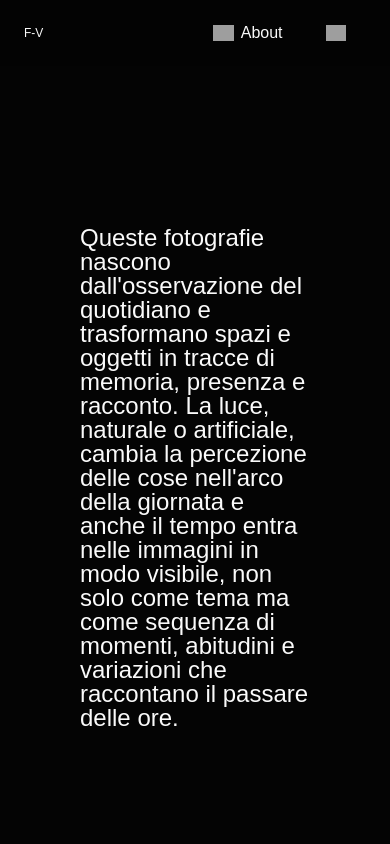
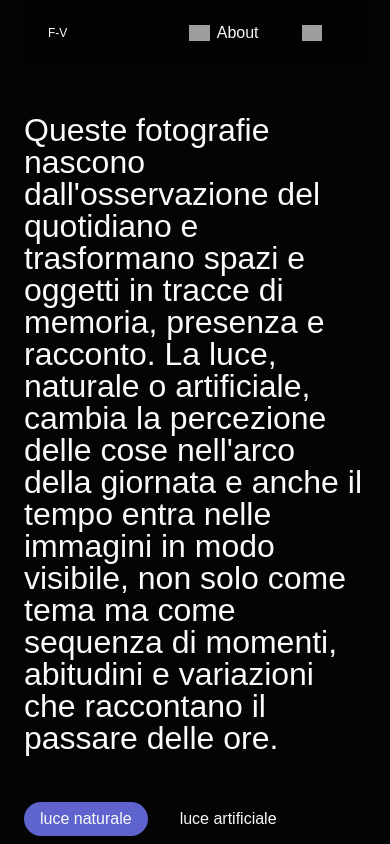
Before and after one commit to fravigevani/2026-02-sveltekit, a SvelteKit app: page / in a window 390 px wide. Shown: the top 844 px of the page. Built offline with nearby package versions, Linux system fonts and the light colour scheme; grey boxes are pictures that could not be loaded; a web font is replaced by a local one.

Commit message:
responsive

```diff
--- a/src/routes/+page.svelte
+++ b/src/routes/+page.svelte
@@ -47,8 +47,8 @@
   }
 
   $effect(() => {
-    if (typeof document !== 'undefined') {
-      document.documentElement.setAttribute('data-theme', $theme);
+    if (typeof document !== "undefined") {
+      document.documentElement.setAttribute("data-theme", $theme);
     }
   });
 </script>
@@ -59,16 +59,21 @@
       <TopBar />
     </div>
 
-    <section class="px-[var(--spacing-12)] py-[var(--spacing-13)] lg:px-[var(--spacing-12)] lg:py-[var(--spacing-13)] md:px-[var(--spacing-7)] md:py-[var(--spacing-12)] sm:px-[var(--spacing-5)] sm:py-[var(--spacing-6)]">
+    <section class="hero-section">
       <p class="hero-text">{heroText}</p>
     </section>
 
-    <section class="px-[var(--spacing-12)] flex flex-col gap-[var(--spacing-7)] lg:px-[var(--spacing-12)] lg:gap-[var(--spacing-7)] md:px-[var(--spacing-7)] md:gap-[var(--spacing-7)] sm:px-[var(--spacing-5)] sm:gap-[var(--spacing-4)]">
+    <section class="content-section">
       <NavigationBar active={selectedFilter} on:change={handleFilterChange} />
 
-      <div class="grid gap-x-[24px] gap-y-[24px] w-full pb-[var(--spacing-12)] grid-cols-2 lg:grid-cols-2 md:grid-cols-1 sm:grid-cols-1 md:gap-x-[24px] md:gap-y-[24px] sm:gap-x-[16px] sm:gap-y-[16px]">
-        {#each selectedFilter === 'luce artificiale' ? cardsLight : cardsDark as card}
-          <Card src={card.src} title={card.title} subtitle={card.subtitle} description={card.description} />
+      <div class="cards-grid">
+        {#each selectedFilter === "luce artificiale" ? cardsLight : cardsDark as card}
+          <Card
+            src={card.src}
+            title={card.title}
+            subtitle={card.subtitle}
+            description={card.description}
+          />
         {/each}
       </div>
     </section>
@@ -82,53 +87,51 @@
 </div>
 
 <style>
+  .page-shell {
+    width: 100%;
+    max-width: 1512px;
+    margin: 0 auto;
+    padding-inline: 24px;
+  }
+
+  .hero-section {
+    padding-block: 48px;
+  }
+
   .hero-text {
+    max-width: 893px;
+    margin: 0;
     font-family: var(--font-primary);
     font-weight: var(--font-weight-regular);
-    font-size: var(--spacing-7);
+    font-size: clamp(2rem, 1.2rem + 2vw, 3rem);
     line-height: 1;
-    max-width: 893px;
     color: var(--color-content-primary);
-    margin: 0;
   }
 
-  @media (max-width: 1024px) {
-    .hero-text {
-      font-size: var(--spacing-7);
-      max-width: 664px;
-    }
+  .content-section {
+    display: flex;
+    flex-direction: column;
+    gap: 28px;
+    padding-bottom: 48px;
   }
 
-  @media (max-width: 640px) {
-    .hero-text {
-      font-size: var(--spacing-5);
-      max-width: 354px;
-    }
+  .cards-grid {
+    display: grid;
+    grid-template-columns: 1fr;
+    gap: 16px;
+    width: 100%;
   }
 
   .footer-logo {
     display: flex;
     justify-content: center;
     align-items: center;
-    padding: var(--spacing-5) 0;
-  }
-
-  @media (max-width: 640px) {
-    .footer-logo {
-      padding: var(--spacing-3) 0;
-    }
+    padding: 20px 0;
   }
 
   .footer-logo-shell {
-    width: 201px;
-    height: 78px;
-  }
-
-  @media (max-width: 640px) {
-    .footer-logo-shell {
-      width: 150px;
-      height: 58px;
-    }
+    width: 150px;
+    height: 58px;
   }
 
   .footer-logo-shell img {
@@ -137,20 +140,50 @@
     object-fit: contain;
   }
 
-  .page-shell {
-    width: min(100%, 1512px);
-    margin: 0 auto;
-  }
+  @media (min-width: 641px) {
+    .page-shell {
+      padding-inline: 32px;
+    }
 
-  @media (max-width: 1024px) {
-    .page-shell {
-      width: min(100%, 744px);
+    .hero-section {
+      padding-block: 48px;
+    }
+
+    .hero-text {
+      max-width: 664px;
+    }
+
+    .cards-grid {
+      gap: 24px;
+    }
+
+    .footer-logo-shell {
+      width: 180px;
+      height: 70px;
     }
   }
 
-  @media (max-width: 640px) {
+  @media (min-width: 1025px) {
     .page-shell {
-      width: min(100%, 402px);
+      padding-inline: 48px;
+    }
+
+    .hero-section {
+      padding-block: 52px;
+    }
+
+    .hero-text {
+      max-width: 893px;
+    }
+
+    .cards-grid {
+      grid-template-columns: repeat(2, minmax(0, 1fr));
+      gap: 24px;
+    }
+
+    .footer-logo-shell {
+      width: 201px;
+      height: 78px;
     }
   }
 </style>
```
